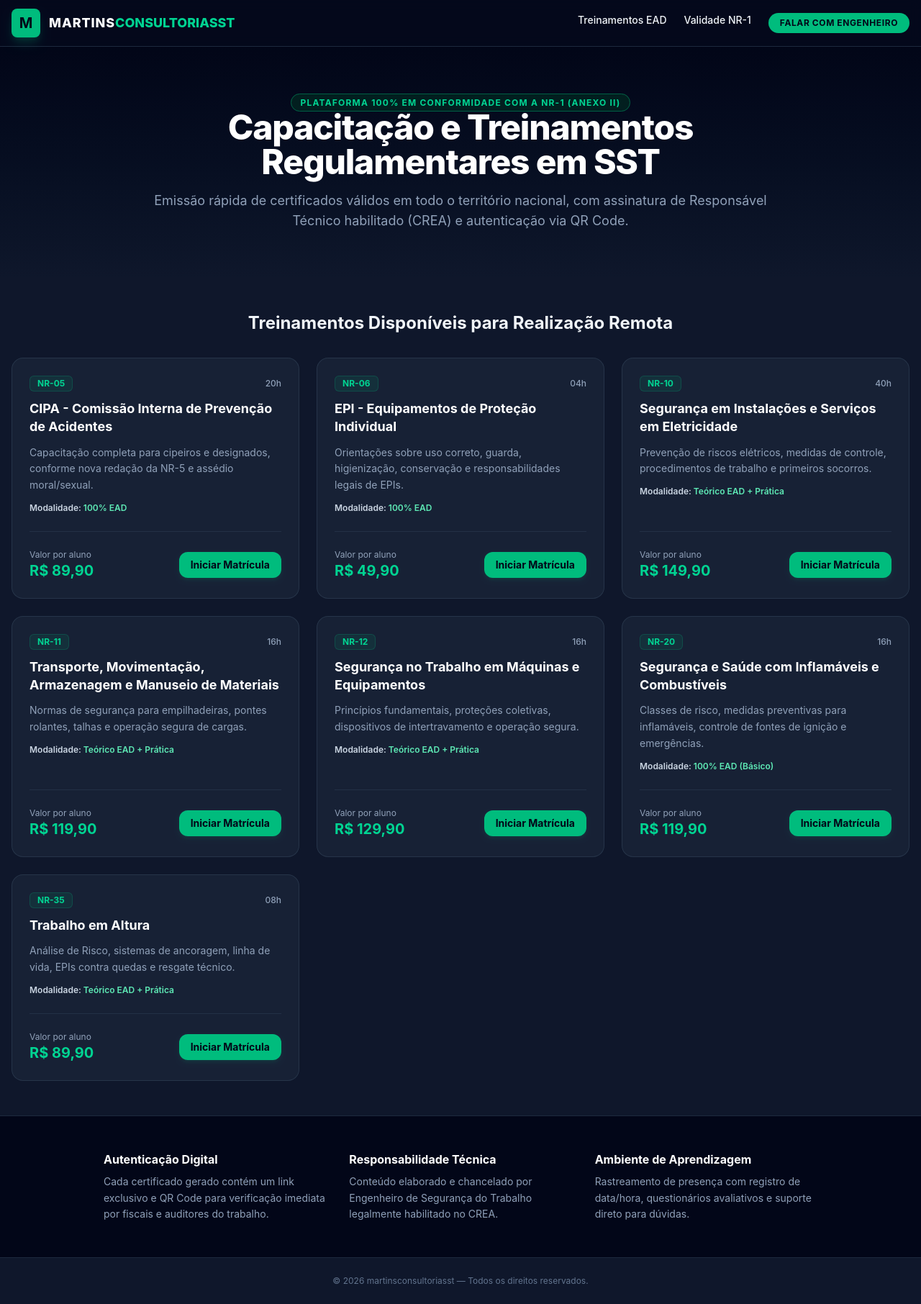
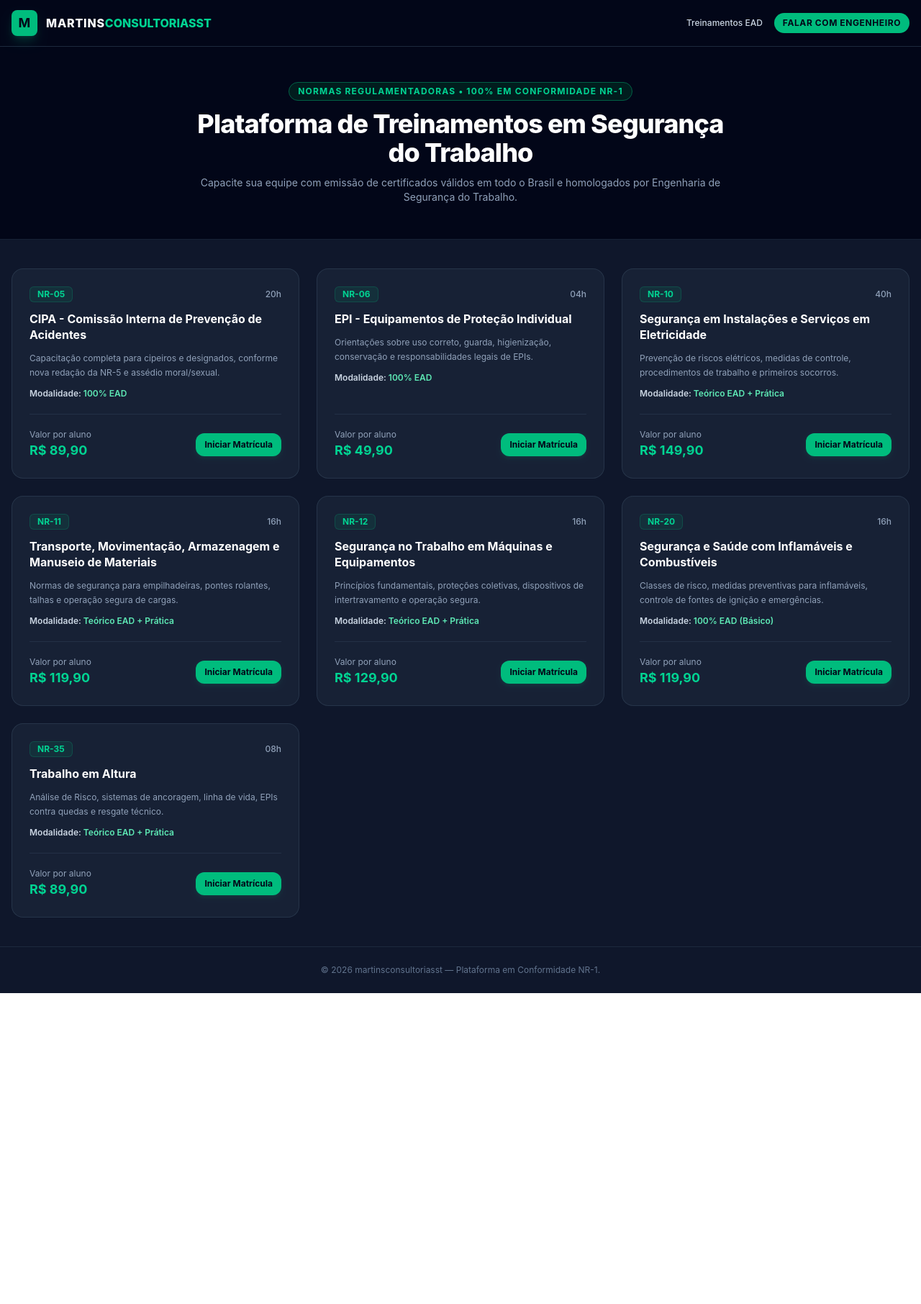
Before and after one commit to Danielmartinssilva135/consultoria-treinamentos-sst, a React (Vite) app: page / in a window 1280 px wide. Shown: the whole page at 72% size. After the commit the page ends 1380 px from the top, so only its background shows below. Built offline with nearby package versions, Linux system fonts and the light colour scheme.

Commit message:
Refactor App component and update course details

```diff
--- a/src/App.jsx
+++ b/src/App.jsx
@@ -8,7 +8,12 @@ const TREINAMENTOS = [
     cargaHoraria: '20h',
     modalidade: '100% EAD',
     preco: 'R$ 89,90',
-    descricao: 'Capacitação completa para cipeiros e designados, conforme nova redação da NR-5 e assédio moral/sexual.'
+    descricao: 'Capacitação completa para cipeiros e designados, conforme nova redação da NR-5 e assédio moral/sexual.',
+    aulas: [
+      { id: 1, titulo: 'Introdução à NR-05 e Objetivos da CIPA', duracao: '15 min', videoId: 'dQw4w9WgXcQ' },
+      { id: 2, titulo: 'Mapeamento de Riscos e Investigação de Acidentes', duracao: '25 min', videoId: 'dQw4w9WgXcQ' },
+      { id: 3, titulo: 'Prevenção e Combate ao Assédio no Trabalho', duracao: '20 min', videoId: 'dQw4w9WgXcQ' }
+    ]
   },
   {
     id: 'nr-06',
@@ -17,7 +22,11 @@ const TREINAMENTOS = [
     cargaHoraria: '04h',
     modalidade: '100% EAD',
     preco: 'R$ 49,90',
-    descricao: 'Orientações sobre uso correto, guarda, higienização, conservação e responsabilidades legais de EPIs.'
+    descricao: 'Orientações sobre uso correto, guarda, higienização, conservação e responsabilidades legais de EPIs.',
+    aulas: [
+      { id: 1, titulo: 'Conceito e Classificação dos EPIs', duracao: '20 min', videoId: 'dQw4w9WgXcQ' },
+      { id: 2, titulo: 'Responsabilidades do Empregador e Empregado', duracao: '15 min', videoId: 'dQw4w9WgXcQ' }
+    ]
   },
   {
     id: 'nr-10',
@@ -26,7 +35,11 @@ const TREINAMENTOS = [
     cargaHoraria: '40h',
     modalidade: 'Teórico EAD + Prática',
     preco: 'R$ 149,90',
-    descricao: 'Prevenção de riscos elétricos, medidas de controle, procedimentos de trabalho e primeiros socorros.'
+    descricao: 'Prevenção de riscos elétricos, medidas de controle, procedimentos de trabalho e primeiros socorros.',
+    aulas: [
+      { id: 1, titulo: 'Riscos em Instalações Elétricas e Choque Elétrico', duracao: '30 min', videoId: 'dQw4w9WgXcQ' },
+      { id: 2, titulo: 'Medidas de Controle: Desenergização e Aterramento', duracao: '35 min', videoId: 'dQw4w9WgXcQ' }
+    ]
   },
   {
     id: 'nr-11',
@@ -35,7 +48,11 @@ const TREINAMENTOS = [
     cargaHoraria: '16h',
     modalidade: 'Teórico EAD + Prática',
     preco: 'R$ 119,90',
-    descricao: 'Normas de segurança para empilhadeiras, pontes rolantes, talhas e operação segura de cargas.'
+    descricao: 'Normas de segurança para empilhadeiras, pontes rolantes, talhas e operação segura de cargas.',
+    aulas: [
+      { id: 1, titulo: 'Princípios de Estabilidade e Inspeção Pré-Uso', duracao: '20 min', videoId: 'dQw4w9WgXcQ' },
+      { id: 2, titulo: 'Regras de Circulação e Armazenamento', duracao: '25 min', videoId: 'dQw4w9WgXcQ' }
+    ]
   },
   {
     id: 'nr-12',
@@ -44,7 +61,11 @@ const TREINAMENTOS = [
     cargaHoraria: '16h',
     modalidade: 'Teórico EAD + Prática',
     preco: 'R$ 129,90',
-    descricao: 'Princípios fundamentais, proteções coletivas, dispositivos de intertravamento e operação segura.'
+    descricao: 'Princípios fundamentais, proteções coletivas, dispositivos de intertravamento e operação segura.',
+    aulas: [
+      { id: 1, titulo: 'Sistemas de Proteção Fixa e Móvel', duracao: '25 min', videoId: 'dQw4w9WgXcQ' },
+      { id: 2, titulo: 'Dispositivos de Parada de Emergência', duracao: '20 min', videoId: 'dQw4w9WgXcQ' }
+    ]
   },
   {
     id: 'nr-20',
@@ -53,7 +74,11 @@ const TREINAMENTOS = [
     cargaHoraria: '16h',
     modalidade: '100% EAD (Básico)',
     preco: 'R$ 119,90',
-    descricao: 'Classes de risco, medidas preventivas para inflamáveis, controle de fontes de ignição e emergências.'
+    descricao: 'Classes de risco, medidas preventivas para inflamáveis, controle de fontes de ignição e emergências.',
+    aulas: [
+      { id: 1, titulo: 'Propriedades dos Inflamáveis e Ponto de Fulgor', duracao: '20 min', videoId: 'dQw4w9WgXcQ' },
+      { id: 2, titulo: 'Controle de Fontes de Ignição e Emergências', duracao: '30 min', videoId: 'dQw4w9WgXcQ' }
+    ]
   },
   {
     id: 'nr-35',
@@ -62,41 +87,142 @@ const TREINAMENTOS = [
     cargaHoraria: '08h',
     modalidade: 'Teórico EAD + Prática',
     preco: 'R$ 89,90',
-    descricao: 'Análise de Risco, sistemas de ancoragem, linha de vida, EPIs contra quedas e resgate técnico.'
+    descricao: 'Análise de Risco, sistemas de ancoragem, linha de vida, EPIs contra quedas e resgate técnico.',
+    aulas: [
+      { id: 1, titulo: 'Planejamento e Análise de Risco (AR/PT)', duracao: '25 min', videoId: 'dQw4w9WgXcQ' },
+      { id: 2, titulo: 'Sistemas de Proteção Contra Quedas (SPCQ)', duracao: '30 min', videoId: 'dQw4w9WgXcQ' }
+    ]
   }
 ];
 
 export default function App() {
-  const [cursoSelecionado, setCursoSelecionado] = useState(null);
-  const [modalAberto, setModalAberto] = useState(false);
+  const [cursoAtivo, setCursoAtivo] = useState(null);
+  const [salaDeAula, setSalaDeAula] = useState(null);
+  const [aluno, setAluno] = useState({ nome: '', cpf: '', email: '' });
+  const [aulaAtual, setAulaAtual] = useState(0);
 
-  const iniciarInscricao = (curso) => {
-    setCursoSelecionado(curso);
-    setModalAberto(true);
+  const abrirMatricula = (curso) => {
+    setCursoAtivo(curso);
   };
 
+  const confirmarAcesso = (e) => {
+    e.preventDefault();
+    if (!aluno.nome || !aluno.cpf) {
+      alert('Por favor, preencha o Nome e o CPF para emissão da ficha e certificado.');
+      return;
+    }
+    setSalaDeAula(cursoAtivo);
+    setCursoAtivo(null);
+    setAulaAtual(0);
+  };
+
+  // Se o aluno estiver dentro da sala de aula EAD:
+  if (salaDeAula) {
+    return (
+      <div className="min-h-screen bg-slate-950 text-slate-100 flex flex-col font-sans">
+        <header className="bg-slate-900 border-b border-slate-800 px-6 py-4 flex items-center justify-between">
+          <div>
+            <span className="text-xs text-emerald-400 font-bold tracking-wider">{salaDeAula.codigo} • AMBIENTE VIRTUAL</span>
+            <h1 className="text-lg font-bold text-white">{salaDeAula.titulo}</h1>
+          </div>
+          <button
+            onClick={() => setSalaDeAula(null)}
+            className="text-xs bg-slate-800 hover:bg-slate-700 text-slate-300 px-3 py-1.5 rounded-lg border border-slate-700 transition"
+          >
+            ← Voltar ao Catálogo
+          </button>
+        </header>
+
+        <div className="flex-1 max-w-7xl mx-auto w-full p-6 grid grid-cols-1 lg:grid-cols-3 gap-6">
+          {/* Reprodutor de Aula / Conteúdo */}
+          <div className="lg:col-span-2 space-y-4">
+            <div className="aspect-video bg-black rounded-2xl overflow-hidden border border-slate-800 flex items-center justify-center relative">
+              <div className="text-center p-6 space-y-3">
+                <div className="h-16 w-16 bg-emerald-500/20 text-emerald-400 rounded-full flex items-center justify-center mx-auto text-2xl font-bold">
+                  ▶
+                </div>
+                <h3 className="text-lg font-semibold text-white">
+                  Módulo {aulaAtual + 1}: {salaDeAula.aulas[aulaAtual]?.titulo}
+                </h3>
+                <p className="text-xs text-slate-400">
+                  Duração estimada: {salaDeAula.aulas[aulaAtual]?.duracao} • Em conformidade com a NR-1
+                </p>
+              </div>
+            </div>
+
+            <div className="bg-slate-900 p-4 rounded-xl border border-slate-800 flex justify-between items-center">
+              <div>
+                <p className="text-xs text-slate-400">Aluno Matriculado:</p>
+                <p className="text-sm font-bold text-white">{aluno.nome} ({aluno.cpf})</p>
+              </div>
+              <button
+                onClick={() => {
+                  if (aulaAtual < salaDeAula.aulas.length - 1) {
+                    setAulaAtual(aulaAtual + 1);
+                  } else {
+                    alert(`Parabéns, ${aluno.nome}! Você concluiu todos os módulos de ${salaDeAula.codigo}. O certificado com ART/CREA foi gerado.`);
+                  }
+                }}
+                className="bg-emerald-500 hover:bg-emerald-400 text-slate-950 font-bold px-4 py-2 rounded-lg text-xs"
+              >
+                {aulaAtual < salaDeAula.aulas.length - 1 ? 'Concluir e Ir para Próxima Aula →' : 'Finalizar Treinamento e Emitir Certificado'}
+              </button>
+            </div>
+          </div>
+
+          {/* Grade de Módulos */}
+          <div className="bg-slate-900 border border-slate-800 rounded-2xl p-5 space-y-4">
+            <h2 className="text-sm font-bold text-white uppercase tracking-wider">Conteúdo Programático</h2>
+            <div className="space-y-2">
+              {salaDeAula.aulas.map((aula, index) => (
+                <button
+                  key={aula.id}
+                  onClick={() => setAulaAtual(index)}
+                  className={`w-full text-left p-3 rounded-xl border text-xs transition flex justify-between items-center ${
+                    aulaAtual === index
+                      ? 'bg-emerald-500/10 border-emerald-500 text-emerald-300 font-bold'
+                      : 'bg-slate-800/40 border-slate-800 text-slate-400 hover:bg-slate-800'
+                  }`}
+                >
+                  <span>{index + 1}. {aula.titulo}</span>
+                  <span>{aula.duracao}</span>
+                </button>
+              ))}
+            </div>
+
+            <div className="pt-4 border-t border-slate-800 text-xs text-slate-500 space-y-1">
+              <p>✔ Carga Horária: {salaDeAula.cargaHoraria}</p>
+              <p>✔ Registro de Presença Ativo (Log)</p>
+              <p>✔ Responsável Técnico: Eng. de Seg. do Trabalho</p>
+            </div>
+          </div>
+        </div>
+      </div>
+    );
+  }
+
+  // Página Inicial de Vendas
   return (
     <div className="min-h-screen bg-slate-900 text-slate-100 flex flex-col font-sans">
-      {/* Topo / Navbar */}
-      <header className="border-b border-slate-800 bg-slate-950/80 sticky top-0 z-40 backdrop-blur">
+      {/* Topo / Navbar com z-index e posicionamento ajustado */}
+      <header className="border-b border-slate-800 bg-slate-950 sticky top-0 z-50">
         <div className="max-w-7xl mx-auto px-4 h-16 flex items-center justify-between">
           <div className="flex items-center space-x-3">
-            <div className="h-10 w-10 bg-emerald-500 rounded-lg flex items-center justify-center font-bold text-slate-950 text-xl shadow-lg shadow-emerald-500/20">
+            <div className="h-9 w-9 bg-emerald-500 rounded-lg flex items-center justify-center font-bold text-slate-950 text-lg shadow-lg shadow-emerald-500/20">
               M
             </div>
             <div>
-              <span className="font-extrabold text-lg tracking-wider text-white">MARTINS</span>
-              <span className="text-emerald-400 font-extrabold text-lg">CONSULTORIASST</span>
+              <span className="font-extrabold text-base tracking-wider text-white">MARTINS</span>
+              <span className="text-emerald-400 font-extrabold text-base">CONSULTORIASST</span>
             </div>
           </div>
-          <nav className="flex space-x-6 text-sm font-medium">
-            <a href="#catalogo" className="hover:text-emerald-400 transition-colors">Treinamentos EAD</a>
-            <a href="#conformidade" className="hover:text-emerald-400 transition-colors">Validade NR-1</a>
+          <nav className="flex space-x-4 text-xs font-medium items-center">
+            <a href="#catalogo" className="hover:text-emerald-400 text-slate-300 transition-colors">Treinamentos EAD</a>
             <a
-              href="https://wa.me/5581999999999?text=Olá,%20gostaria%20de%20informações%20sobre%20treinamentos%20de%20SST"
+              href="https://wa.me/5581999999999?text=Olá,%20gostaria%20de%20consultoria%20em%20SST"
               target="_blank"
               rel="noreferrer"
-              className="bg-emerald-500 hover:bg-emerald-600 text-slate-950 font-bold px-4 py-1.5 rounded-full text-xs uppercase tracking-wider transition-all"
+              className="bg-emerald-500 hover:bg-emerald-400 text-slate-950 font-bold px-3 py-1.5 rounded-full uppercase tracking-wider transition-all"
             >
               Falar com Engenheiro
             </a>
@@ -104,32 +230,28 @@ export default function App() {
         </div>
       </header>
 
-      {/* Hero Section */}
-      <section className="py-16 px-4 bg-gradient-to-b from-slate-950 to-slate-900 text-center">
-        <div className="max-w-4xl mx-auto space-y-4">
-          <span className="text-emerald-400 text-xs font-bold uppercase tracking-widest px-3 py-1 bg-emerald-950/60 border border-emerald-800 rounded-full">
-            Plataforma 100% em Conformidade com a NR-1 (Anexo II)
+      {/* Hero com espaçamento corrigido */}
+      <section className="py-12 px-4 bg-slate-950 text-center border-b border-slate-800/80">
+        <div className="max-w-3xl mx-auto space-y-3">
+          <span className="text-emerald-400 text-xs font-bold uppercase tracking-widest px-3 py-1 bg-emerald-950/60 border border-emerald-800 rounded-full inline-block">
+            Normas Regulamentadoras • 100% em Conformidade NR-1
           </span>
-          <h1 className="text-4xl md:text-5xl font-extrabold tracking-tight text-white">
-            Capacitação e Treinamentos Regulamentares em SST
+          <h1 className="text-3xl md:text-4xl font-extrabold tracking-tight text-white">
+            Plataforma de Treinamentos em Segurança do Trabalho
           </h1>
-          <p className="text-slate-400 text-lg">
-            Emissão rápida de certificados válidos em todo o território nacional, com assinatura de Responsável Técnico habilitado (CREA) e autenticação via QR Code.
+          <p className="text-slate-400 text-sm">
+            Capacite sua equipe com emissão de certificados válidos em todo o Brasil e homologados por Engenharia de Segurança do Trabalho.
           </p>
         </div>
       </section>
 
-      {/* Catálogo de Cursos */}
-      <main id="catalogo" className="flex-1 max-w-7xl mx-auto px-4 py-12 w-full">
-        <h2 className="text-2xl font-bold mb-8 text-center text-slate-100 flex items-center justify-center gap-2">
-          <span>Treinamentos Disponíveis para Realização Remota</span>
-        </h2>
-
+      {/* Grid de Treinamentos */}
+      <main id="catalogo" className="flex-1 max-w-7xl mx-auto px-4 py-10 w-full">
         <div className="grid grid-cols-1 md:grid-cols-2 lg:grid-cols-3 gap-6">
           {TREINAMENTOS.map((curso) => (
             <div
               key={curso.id}
-              className="bg-slate-800/60 border border-slate-700/60 hover:border-emerald-500/50 rounded-2xl p-6 flex flex-col justify-between transition-all hover:shadow-xl hover:shadow-emerald-950/40"
+              className="bg-slate-800/60 border border-slate-700/60 hover:border-emerald-500/50 rounded-2xl p-6 flex flex-col justify-between transition-all"
             >
               <div className="space-y-3">
                 <div className="flex justify-between items-center">
@@ -138,21 +260,21 @@ export default function App() {
                   </span>
                   <span className="text-xs text-slate-400 font-medium">{curso.cargaHoraria}</span>
                 </div>
-                <h3 className="text-lg font-bold text-white leading-snug">{curso.titulo}</h3>
-                <p className="text-slate-400 text-sm leading-relaxed">{curso.descricao}</p>
+                <h3 className="text-base font-bold text-white leading-snug">{curso.titulo}</h3>
+                <p className="text-slate-400 text-xs leading-relaxed">{curso.descricao}</p>
                 <div className="text-xs font-semibold text-slate-300">
                   Modalidade: <span className="text-emerald-300">{curso.modalidade}</span>
                 </div>
               </div>
 
-              <div className="pt-6 mt-6 border-t border-slate-700/50 flex items-center justify-between">
+              <div className="pt-5 mt-5 border-t border-slate-700/50 flex items-center justify-between">
                 <div>
                   <span className="text-xs text-slate-400 block">Valor por aluno</span>
-                  <span className="text-xl font-bold text-emerald-400">{curso.preco}</span>
+                  <span className="text-lg font-bold text-emerald-400">{curso.preco}</span>
                 </div>
                 <button
-                  onClick={() => iniciarInscricao(curso)}
-                  className="bg-emerald-500 hover:bg-emerald-400 text-slate-950 text-sm font-bold px-4 py-2 rounded-xl transition-all shadow-md shadow-emerald-500/10"
+                  onClick={() => abrirMatricula(curso)}
+                  className="bg-emerald-500 hover:bg-emerald-400 text-slate-950 text-xs font-bold px-3 py-2 rounded-xl transition-all shadow-md shadow-emerald-500/10"
                 >
                   Iniciar Matrícula
                 </button>
@@ -162,102 +284,73 @@ export default function App() {
         </div>
       </main>
 
-      {/* Requisitos Legais */}
-      <section id="conformidade" className="bg-slate-950 py-12 border-t border-slate-800">
-        <div className="max-w-5xl mx-auto px-4 grid grid-cols-1 md:grid-cols-3 gap-8 text-center md:text-left">
-          <div className="space-y-2">
-            <h4 className="font-bold text-white text-base">Autenticação Digital</h4>
-            <p className="text-sm text-slate-400 leading-relaxed">
-              Cada certificado gerado contém um link exclusivo e QR Code para verificação imediata por fiscais e auditores do trabalho.
-            </p>
-          </div>
-          <div className="space-y-2">
-            <h4 className="font-bold text-white text-base">Responsabilidade Técnica</h4>
-            <p className="text-sm text-slate-400 leading-relaxed">
-              Conteúdo elaborado e chancelado por Engenheiro de Segurança do Trabalho legalmente habilitado no CREA.
-            </p>
-          </div>
-          <div className="space-y-2">
-            <h4 className="font-bold text-white text-base">Ambiente de Aprendizagem</h4>
-            <p className="text-sm text-slate-400 leading-relaxed">
-              Rastreamento de presença com registro de data/hora, questionários avaliativos e suporte direto para dúvidas.
-            </p>
-          </div>
-        </div>
-      </section>
-
-      {/* Modal de Matrícula / Checkout */}
-      {modalAberto && cursoSelecionado && (
-        <div className="fixed inset-0 z-50 bg-black/75 flex items-center justify-center p-4">
+      {/* Modal de Matrícula */}
+      {cursoAtivo && (
+        <div className="fixed inset-0 z-50 bg-black/80 flex items-center justify-center p-4">
           <div className="bg-slate-900 border border-slate-700 rounded-2xl max-w-md w-full p-6 space-y-4 shadow-2xl">
             <div className="flex justify-between items-center border-b border-slate-800 pb-3">
-              <h3 className="text-lg font-bold text-white">Matrícula no Treinamento</h3>
+              <h3 className="text-base font-bold text-white">Matrícula no Treinamento</h3>
               <button
-                onClick={() => setModalAberto(false)}
+                onClick={() => setCursoAtivo(null)}
                 className="text-slate-400 hover:text-white font-bold"
               >
                 ✕
               </button>
             </div>
 
-            <div className="space-y-2 bg-slate-800/40 p-3 rounded-lg border border-slate-800">
-              <p className="text-sm font-semibold text-white">{cursoSelecionado.titulo}</p>
-              <div className="flex justify-between text-xs text-slate-400">
-                <span>Carga: {cursoSelecionado.cargaHoraria}</span>
-                <span className="text-emerald-400 font-bold">{cursoSelecionado.preco}</span>
-              </div>
+            <div className="bg-slate-800/40 p-3 rounded-lg border border-slate-800 flex justify-between items-center text-xs">
+              <span className="font-semibold text-white">{cursoAtivo.titulo}</span>
+              <span className="text-emerald-400 font-bold">{cursoAtivo.preco}</span>
             </div>
 
-            <form
-              onSubmit={(e) => {
-                e.preventDefault();
-                alert(`Inscrição confirmada para ${cursoSelecionado.codigo}! O link de acesso ao ambiente EAD foi enviado.`);
-                setModalAberto(false);
-              }}
-              className="space-y-3"
-            >
+            <form onSubmit={confirmarAcesso} className="space-y-3">
               <div>
-                <label className="block text-xs font-medium text-slate-300 mb-1">Nome Completo (para o Certificado)</label>
+                <label className="block text-xs text-slate-300 mb-1">Nome Completo (Certificado)</label>
                 <input
                   type="text"
                   required
-                  placeholder="Seu nome completo"
-                  className="w-full bg-slate-800 border border-slate-700 rounded-lg px-3 py-2 text-sm text-white focus:outline-none focus:border-emerald-500"
+                  value={aluno.nome}
+                  onChange={(e) => setAluno({ ...aluno, nome: e.target.value })}
+                  placeholder="Nome do colaborador"
+                  className="w-full bg-slate-800 border border-slate-700 rounded-lg px-3 py-2 text-xs text-white focus:outline-none focus:border-emerald-500"
                 />
               </div>
               <div>
-                <label className="block text-xs font-medium text-slate-300 mb-1">CPF</label>
+                <label className="block text-xs text-slate-300 mb-1">CPF</label>
                 <input
                   type="text"
                   required
+                  value={aluno.cpf}
+                  onChange={(e) => setAluno({ ...aluno, cpf: e.target.value })}
                   placeholder="000.000.000-00"
-                  className="w-full bg-slate-800 border border-slate-700 rounded-lg px-3 py-2 text-sm text-white focus:outline-none focus:border-emerald-500"
+                  className="w-full bg-slate-800 border border-slate-700 rounded-lg px-3 py-2 text-xs text-white focus:outline-none focus:border-emerald-500"
                 />
               </div>
               <div>
-                <label className="block text-xs font-medium text-slate-300 mb-1">E-mail</label>
+                <label className="block text-xs text-slate-300 mb-1">E-mail para envio do Certificado</label>
                 <input
                   type="email"
                   required
-                  placeholder="seu@email.com"
-                  className="w-full bg-slate-800 border border-slate-700 rounded-lg px-3 py-2 text-sm text-white focus:outline-none focus:border-emerald-500"
+                  value={aluno.email}
+                  onChange={(e) => setAluno({ ...aluno, email: e.target.value })}
+                  placeholder="email@empresa.com"
+                  className="w-full bg-slate-800 border border-slate-700 rounded-lg px-3 py-2 text-xs text-white focus:outline-none focus:border-emerald-500"
                 />
               </div>
 
               <button
                 type="submit"
-                className="w-full bg-emerald-500 hover:bg-emerald-400 text-slate-950 font-bold py-2.5 rounded-xl transition-all text-sm mt-4 shadow-lg shadow-emerald-500/20"
+                className="w-full bg-emerald-500 hover:bg-emerald-400 text-slate-950 font-bold py-2.5 rounded-xl transition-all text-xs mt-2"
               >
-                Prosseguir para Pagamento (Pix / Cartão)
+                Acessar Ambiente Virtual de Aprendizagem (EAD) →
               </button>
             </form>
           </div>
         </div>
       )}
 
-      {/* Rodapé */}
       <footer className="border-t border-slate-800 py-6 text-center text-xs text-slate-500">
-        © 2026 martinsconsultoriasst — Todos os direitos reservados.
+        © 2026 martinsconsultoriasst — Plataforma em Conformidade NR-1.
       </footer>
     </div>
   );
```
